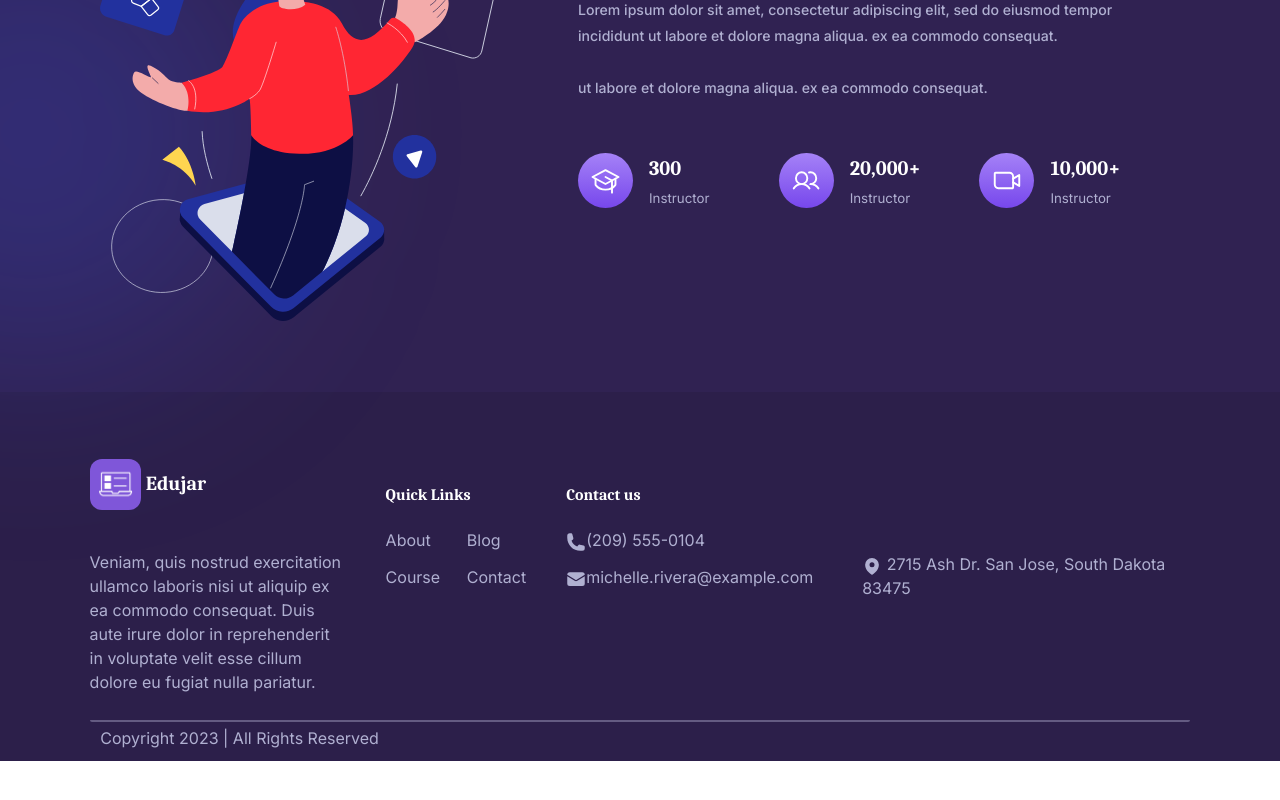
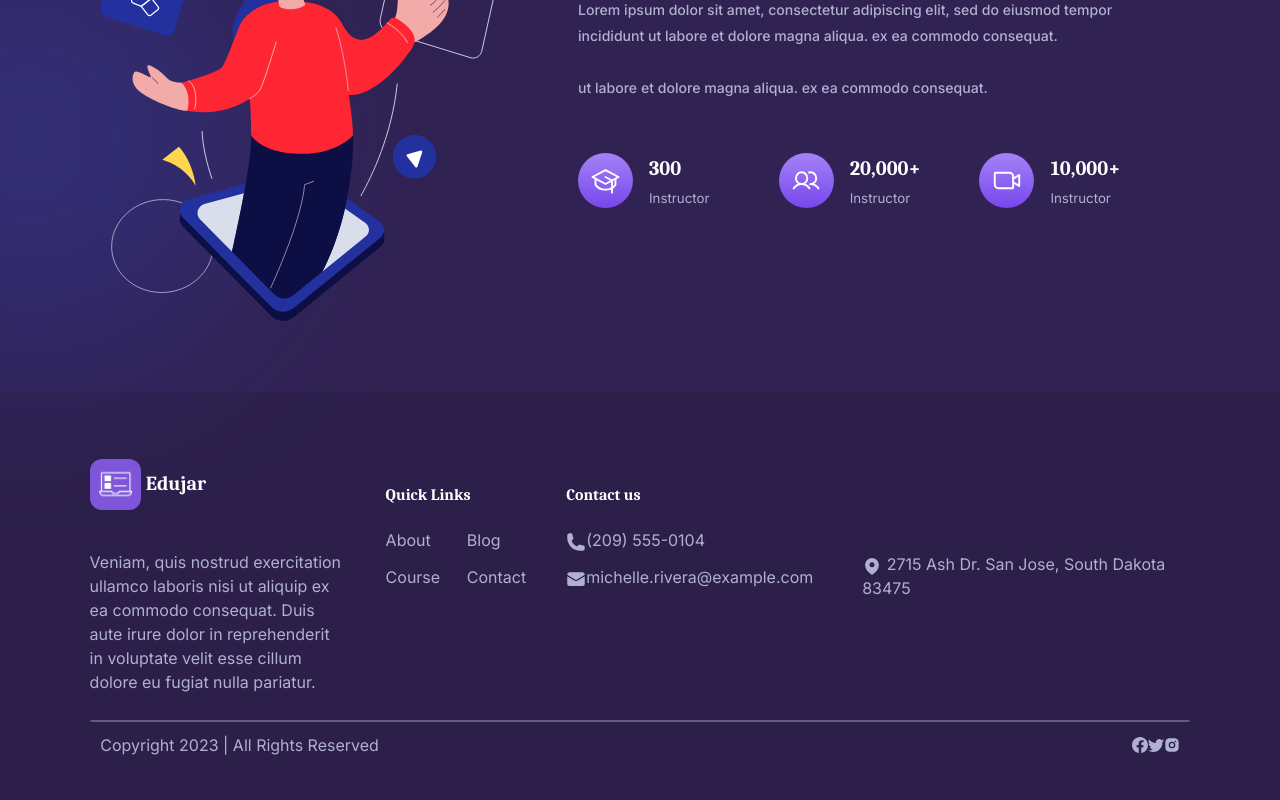
Before and after one commit to AmirMahdi-Shad/courses-site, a Next.js app: page / in a window 1280 px wide. Shown: the part 2807-3607 px from the top of the page. Before the commit the page ends 3568 px from the top, so only its background shows below. Built offline with nearby package versions, Linux system fonts and the light colour scheme.

Commit message:
edit icons in footer

```diff
--- a/layout/Footer.jsx
+++ b/layout/Footer.jsx
@@ -1,5 +1,8 @@
 import Image from "next/image";
 import {PhoneIcon,EnvelopeIcon,MapPinIcon} from '@heroicons/react/24/solid'
+import { BsFacebook,BsTwitter } from 'react-icons/bs';
+import { RiInstagramFill } from 'react-icons/ri';
+
 const Footer = () => {
   return (
     <footer className='pt-[5.2vw] pb-[3vw] px-[7vw] w-full h-full flex flex-col justify-center relative font-caladea'>
@@ -48,8 +51,9 @@ const Footer = () => {
           <span><MapPinIcon className="w-[20px] inline "/>  2715 Ash Dr. San Jose, South Dakota 83475</span>
         </div>
       </div>
-      <div className='absolute bottom-0 flex justify-between items-center p-[0.83vw] font-inter text-[#B0B0D1]'>
+      <div className=' flex justify-between items-center p-[0.83vw] font-inter text-[#B0B0D1]'>
         <span>Copyright 2023 | All Rights Reserved</span>
+        <span className="flex"><BsFacebook/> <BsTwitter/> <RiInstagramFill/></span>
       </div>
     </footer>
   );
--- a/package.json
+++ b/package.json
@@ -17,6 +17,7 @@
     "react": "18.2.0",
     "react-countup": "^6.4.2",
     "react-dom": "18.2.0",
+    "react-icons": "^4.8.0",
     "swiper": "^9.1.1"
   },
   "devDependencies": {
```
Also changed, not shown: 1 other file (tests, documents, lock files or other folders).
